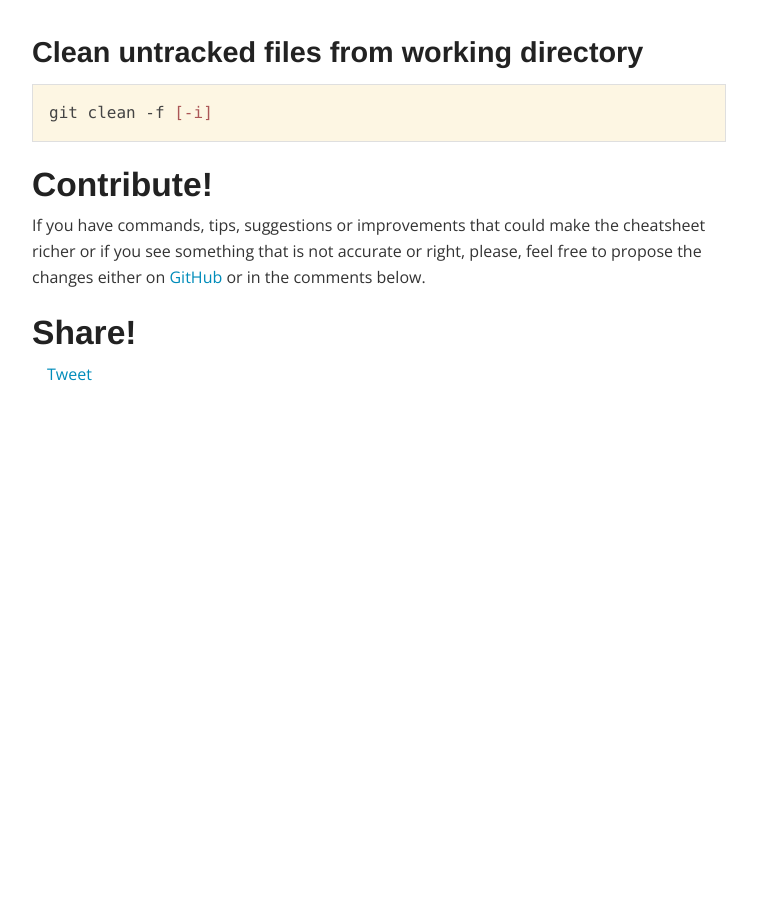
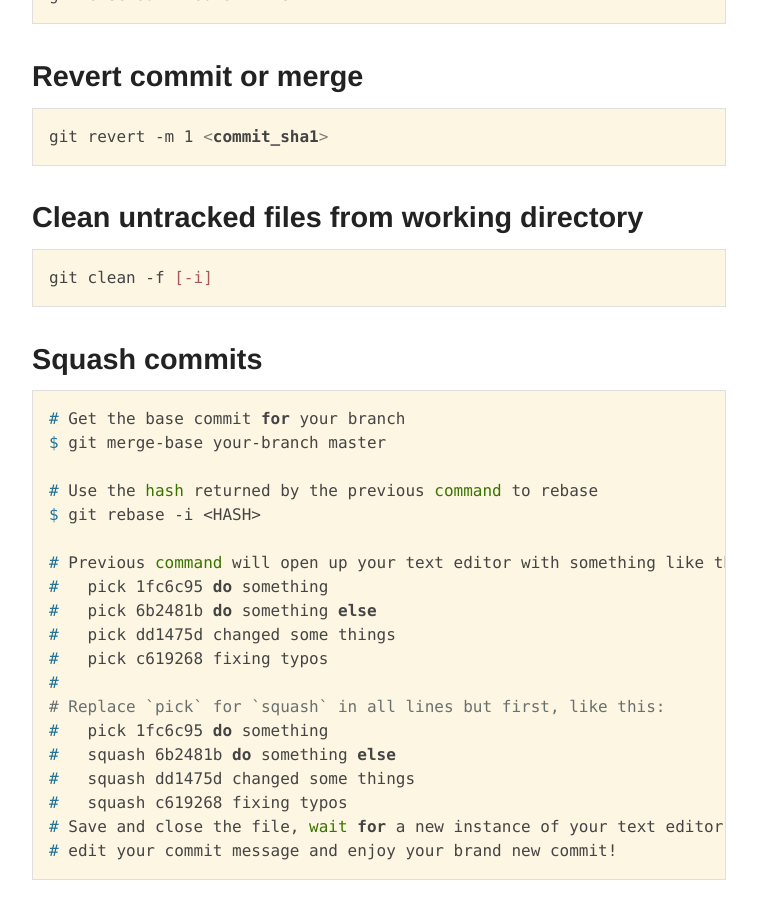
Before and after one commit to satanas/site, a Jekyll site: the page built from cheatsheets/git/index.md, in a window 1280 px wide and 900 px high, scrolled down 4580 px. Shown: the whole window, without its empty margins (261-1018 px from the left). Built offline with Jekyll 4.4.1, drawn with Linux system fonts in a browser that asks for light colours; nearby versions of some CDN libraries; Markdown is read by kramdown in place of the engine named in the settings; comment, search, counter and statistics services are not loaded; before the commit the page ends 4974 px from its top, so only the background shows below that; some of the changed text lies outside the part shown.

Commit message:
Added how to amend author and how to squash commits

````diff
--- a/cheatsheets/git/index.md
+++ b/cheatsheets/git/index.md
@@ -154,10 +154,17 @@
 git blame -L <line_from>,<line_to> <file>
 ```
 
-### Amend last commit
+### Amend last commit changes
 
 ```bash
+git add <other files>
 git commit --amend
+```
+
+### Amend last commit author
+
+```bash
+git commit --amend --author "Your name <your.email@address.com>"
 ```
 
 ### Unstage files
@@ -198,6 +205,30 @@
 git clean -f [-i]
 ```
 
+### Squash commits
+
+```bash
+# Get the base commit for your branch
+$ git merge-base your-branch master
+
+# Use the hash returned by the previous command to rebase
+$ git rebase -i <HASH>
+
+# Previous command will open up your text editor with something like this:
+#   pick 1fc6c95 do something
+#   pick 6b2481b do something else
+#   pick dd1475d changed some things
+#   pick c619268 fixing typos
+#
+# Replace `pick` for `squash` in all lines but first, like this:
+#   pick 1fc6c95 do something
+#   squash 6b2481b do something else
+#   squash dd1475d changed some things
+#   squash c619268 fixing typos
+# Save and close the file, wait for a new instance of your text editor,
+# edit your commit message and enjoy your brand new commit!
+```
+
 ## Contribute!
 
 If you have commands, tips, suggestions or improvements that could make the cheatsheet richer or if you see something
````
